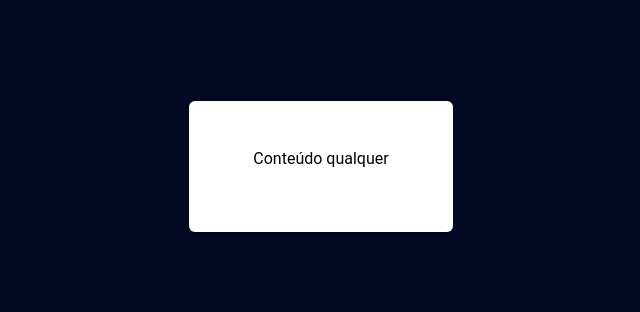
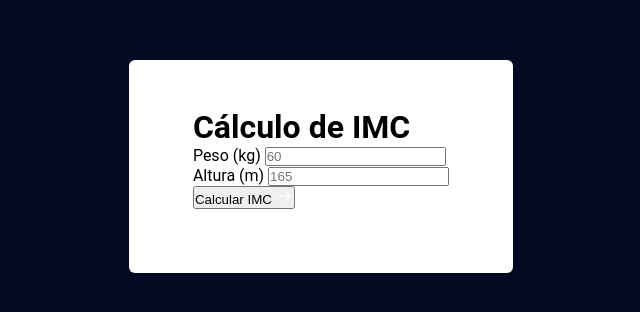
Before and after one commit to guipradocardoso/project-IMC, a plain HTML site: page index.html in a window 1280 px wide. Shown: the part 234-546 px from the top of the page, without its empty margins (319-959 px from the left). Drawn offline with Linux system fonts and the light colour scheme.

Commit message:
creating the HTML form

```diff
--- a/index.html
+++ b/index.html
@@ -16,7 +16,28 @@
   </head>
   <body>
     <div class="container">
-      <main class="card">Conteúdo qualquer</main>
+      <main class="card">
+        <form action="#">
+          <h1 class="title">Cálculo de IMC</h1>
+          <div class="input-wrapper">
+            <label for="weight">Peso (kg)</label>
+            <input id="weight" type="text" placeholder="60" />
+          </div>
+
+          <div class="input-wrapper">
+            <label for="height">Altura (m)</label>
+            <input type="text" id="height" placeholder="165" />
+          </div>
+
+          <button type="submit">
+            Calcular IMC
+            <img
+              src="./assets/images/arrow.svg"
+              alt="Seta apontando para a direita"
+            />
+          </button>
+        </form>
+      </main>
     </div>
   </body>
 </html>
```
Also changed, not shown: assets/images/arrow.svg (added).
